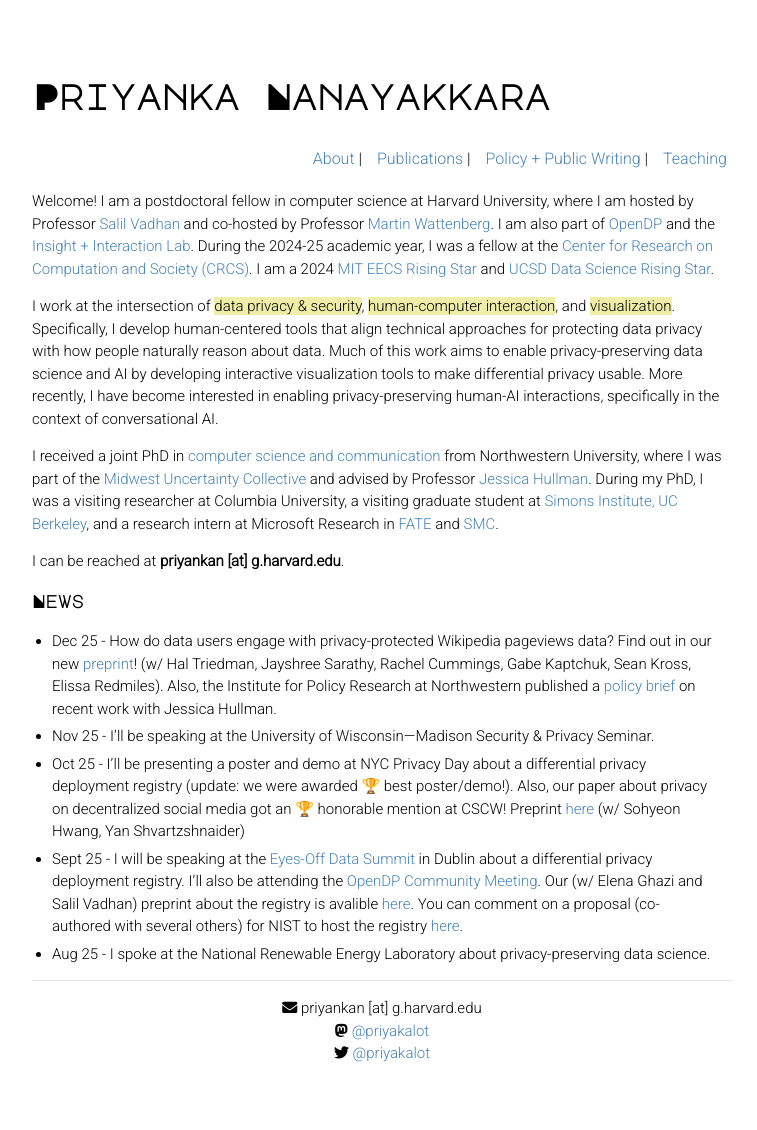
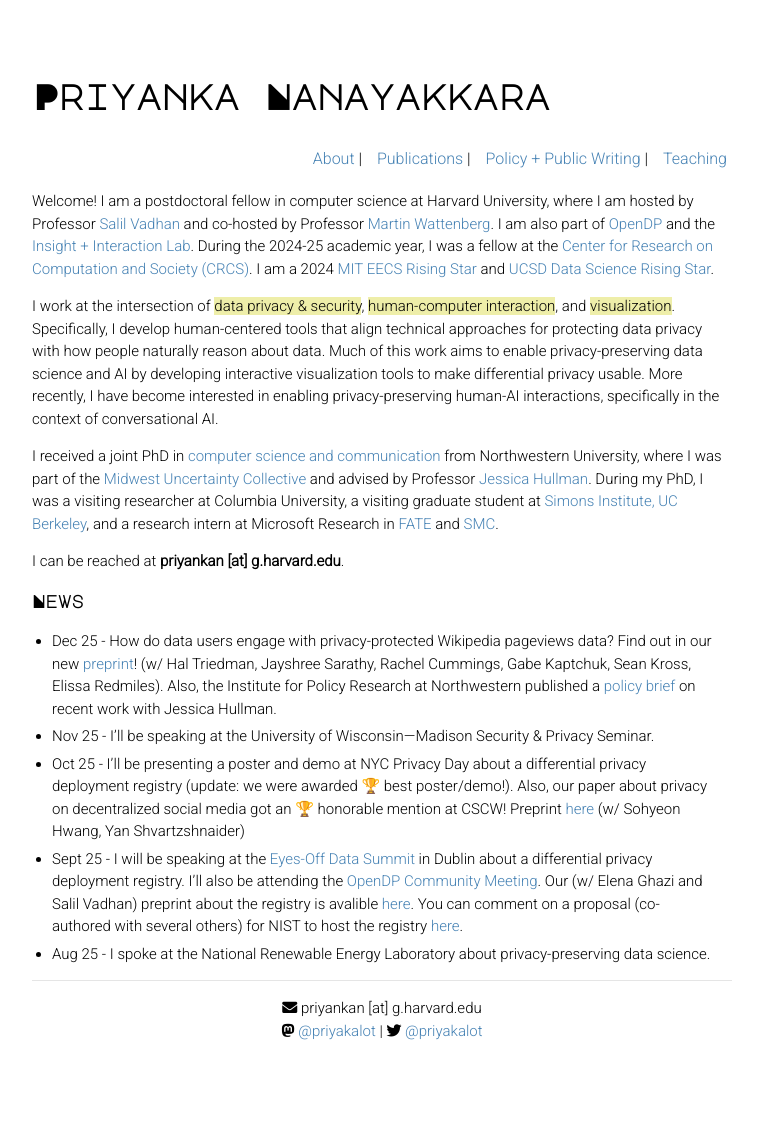
Before and after one commit to priyakalot/priyakalot.github.io, a Jekyll site: the page built from index.md, in a window 1280 px wide. Shown: the whole page, without its empty margins (258-1015 px from the left). Built offline with Jekyll 4.4.1, drawn with Linux system fonts in a browser that asks for light colours; nearby versions of some CDN libraries; after the commit the page ends 1107 px from its top, so only the background shows below that.

Commit message:
Update index.md

```diff
--- a/index.md
+++ b/index.md
@@ -37,7 +37,6 @@ I can be reached at **priyankan [at] g.harvard.edu**.
 
 <hr>
 <p align="center"><i class="fas fa-envelope"></i> priyankan [at] g.harvard.edu <br/>
-<i class="fab fa-mastodon"></i> <a href="https://hci.social/@priyakalot" target="_blank">@priyakalot</a> <br/>
-<i class="fab fa-twitter"></i> <a href="https://twitter.com/priyakalot" target="_blank">@priyakalot</a></p>
+<i class="fab fa-mastodon"></i> <a href="https://hci.social/@priyakalot" target="_blank">@priyakalot</a> | <i class="fab fa-twitter"></i> <a href="https://twitter.com/priyakalot" target="_blank">@priyakalot</a></p>
 
 <!-- <img class="profile-custom" src="profile.jpeg"> -->
```
